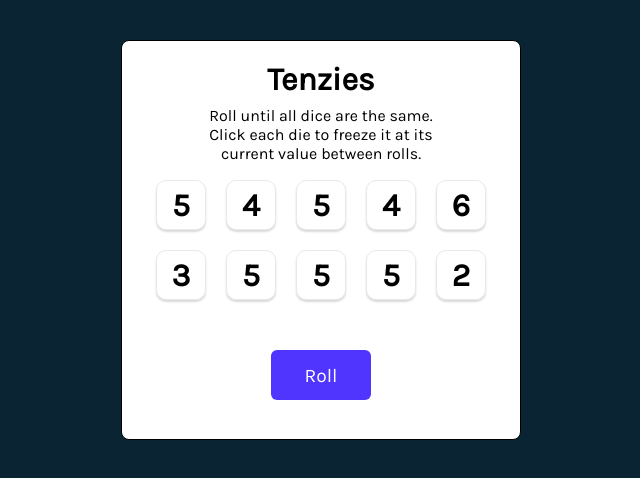
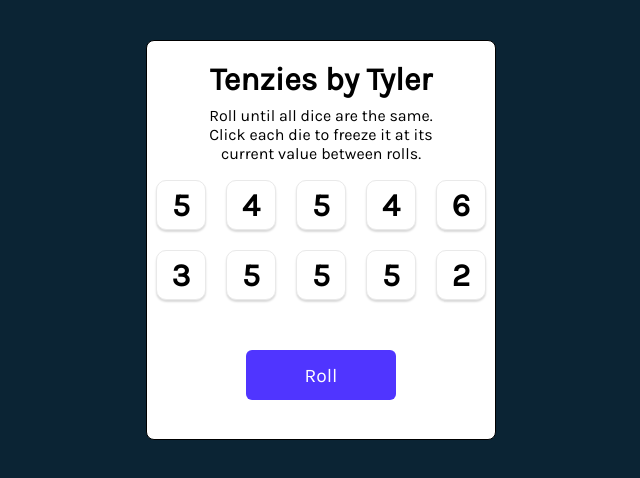
Before and after one commit to td6904/Tenzies-w-react, a React (Create React App) app: page / in a window 1280 px wide. Shown: the top 478 px of the page, without its empty margins (319-959 px from the left). Built offline with nearby package versions, Linux system fonts and the light colour scheme.

Commit message:
Basic game finished

```diff
--- a/package.json
+++ b/package.json
@@ -8,6 +8,7 @@
     "@testing-library/user-event": "^13.5.0",
     "nanoid": "^4.0.2",
     "react": "^18.2.0",
+    "react-confetti": "^6.1.0",
     "react-dom": "^18.2.0",
     "react-scripts": "5.0.1",
     "web-vitals": "^2.1.4"
--- a/src/App.js
+++ b/src/App.js
@@ -1,6 +1,7 @@
 import React from "react";
 import Die from "./Die";
 import { nanoid } from "nanoid";
+import Confetti from "react-confetti";
 
 export default function App() {
   const [dice, setDice] = React.useState(allNewDice());
@@ -12,7 +13,6 @@ export default function App() {
     const allSameValue = dice.every(die => die.value === firstValue)
     if (allHeld && allSameValue) {
       setTenzies(true)
-      console.log("You Won!")
     }
   }, [dice])
 
@@ -33,11 +33,15 @@ export default function App() {
   }
 
   function rollDice() {
+    if (!tenzies) {
     setDice((oldDice) =>
       oldDice.map((die) => {
         return die.isHeld ? die : generateNewDie();
-      })
-    );
+      }));
+  } else {
+    setTenzies(false)
+    setDice(allNewDice())
+  }
   }
 
   function holdDice(id) {
@@ -60,15 +64,18 @@ export default function App() {
 
   return (
     <main>
+      {tenzies && <Confetti />}
       <div className="game-ui">
-      <h1 className="title">Tenzies</h1>
+      <h1 className="title">Tenzies by Tyler</h1>
       <p className="instructions">
         Roll until all dice are the same. Click each die to freeze it at its
         current value between rolls.
       </p>
         <div className="boxes">{diceElements}</div>
-        <button className="roll-button" onClick={rollDice}>
-          Roll
+        <button
+        className="roll-button"
+        onClick={rollDice}>
+         {tenzies ? "New Game" : "Roll"}
         </button>
       </div>
     </main>
--- a/src/index.css
+++ b/src/index.css
@@ -10,7 +10,7 @@ body {
 
 .game-ui {
   height: 400px;
-  width: 400px;
+  width: 350px;
   background-color: white;
   margin: 40px auto;
   border: 1px solid black;
@@ -46,7 +46,7 @@ body {
 
 .roll-button {
   height: 50px;
-  width: 100px;
+  width: 150px;
   border: none;
   border-radius: 6px;
   background-color: #5035ff;
```
Also changed, not shown: 1 other file (tests, documents, lock files or other folders).
